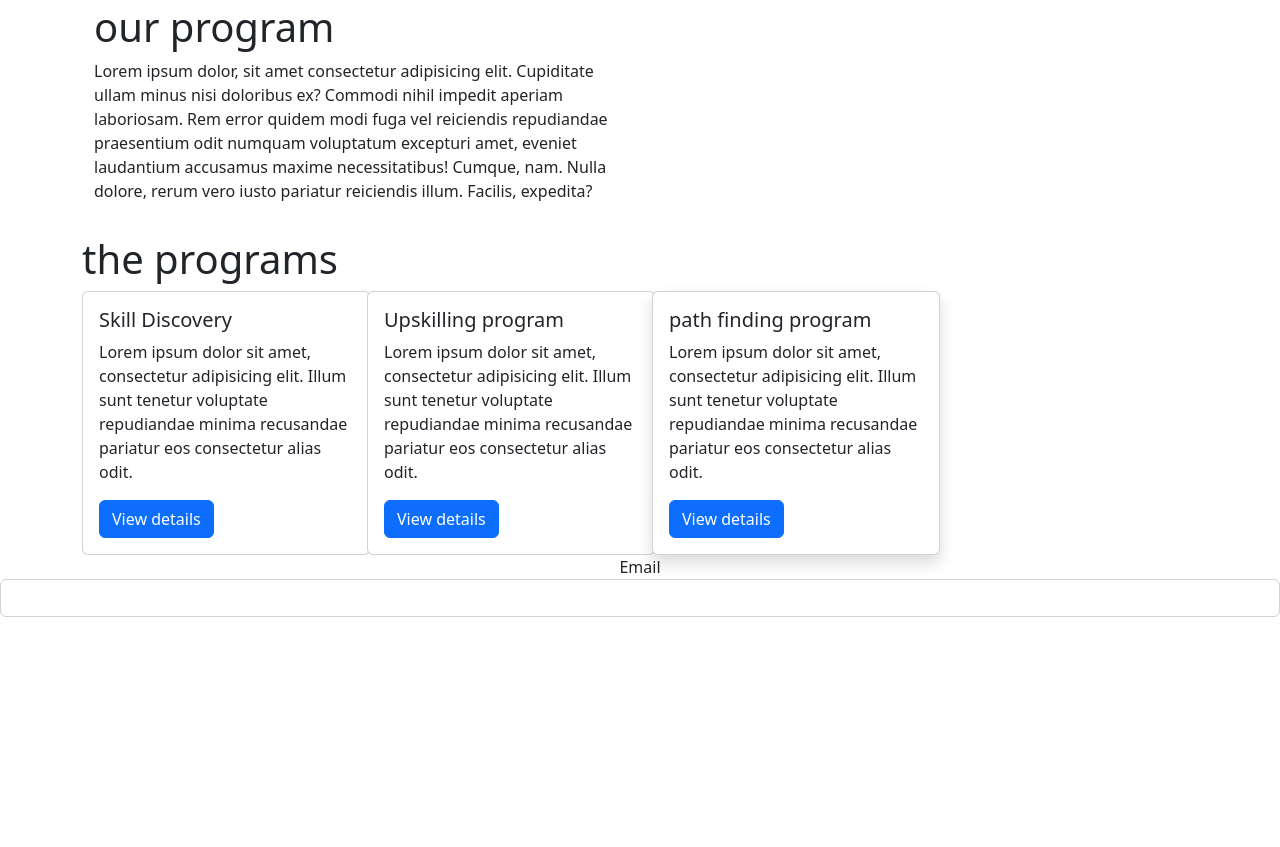
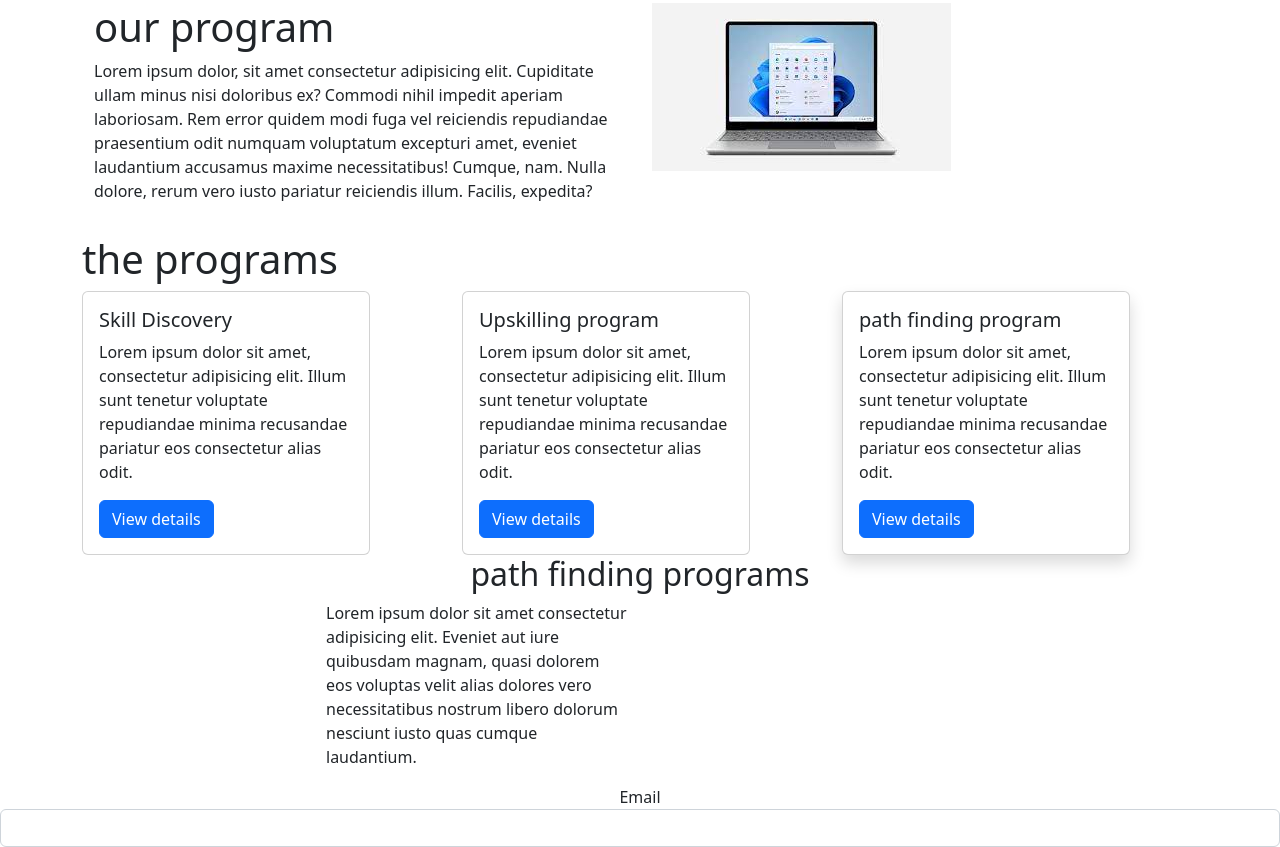
Before and after one commit to Stephen11221/bootstraplayout, a plain HTML site: page aboutus.html in a window 1280 px wide. Shown: the part 261-1108 px from the top of the page. Before the commit the page ends 878 px from the top, so only its background shows below. Drawn offline with nearby package versions, Linux system fonts and the light colour scheme.

Commit message:
bootstrap

```diff
--- a/aboutus.html
+++ b/aboutus.html
@@ -46,7 +46,7 @@
                 </div>
 
 
-                <div class="mb-3 col-lg-6"> <img src="a/download.jpg" alt=""></div>
+                <div class="mb-3 col-lg-6"> <img src="images/download.jpg" alt=""></div>
 
             </div>
 
@@ -54,7 +54,7 @@
         <h1>the programs</h1>
 
         <div class="row">
-            <div class="col-lg-3">
+            <div class="col-lg-4">
                 <div class="card" style="width: 18rem;">
                     <div class="card-body">
                         <h5 class="card-title">Skill Discovery</h5>
@@ -64,11 +64,10 @@
                     </div>
                 </div>
             </div>
-            <div class="col-lg-3">
+            <div class="col-lg-4">
                 <div class="card" style="width: 18rem;">
                     <div class="card-body">
                         <h5 class="card-title">Upskilling program
-
                         </h5>
                         <p>Lorem ipsum dolor sit amet, consectetur adipisicing elit. Illum sunt tenetur voluptate repudiandae minima recusandae pariatur eos consectetur alias odit.</p>
 
@@ -76,7 +75,7 @@
                     </div>
                 </div>
             </div>
-            <div class="col-lg-3">
+            <div class="col-lg-4">
                 <div class="card shadow margin-5x" style="width: 18rem" margin="0">
                     <div class="card-body">
                         <h5 class="card-title">path finding program
@@ -92,6 +91,25 @@
             </div>
         </div>
     </div>
+
+    <h2>
+        <center> path finding programs </center>
+    </h2>
+    <div class="row">
+        <div class="col-lg-3">
+
+        </div>
+        <div class="col-lg-3">
+            <p class="align text -center">
+                Lorem ipsum dolor sit amet consectetur adipisicing elit. Eveniet aut iure quibusdam magnam, quasi dolorem eos voluptas velit alias dolores vero necessitatibus nostrum libero dolorum nesciunt iusto quas cumque laudantium.
+            </p>
+        </div>
+        <div class="col-lg-3">
+
+        </div>
+    </div>
+
+
     <form class="">
         <div class="row">
             <div class="col-lg-12">
```
